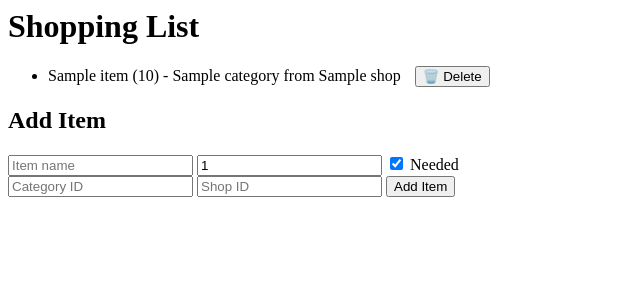
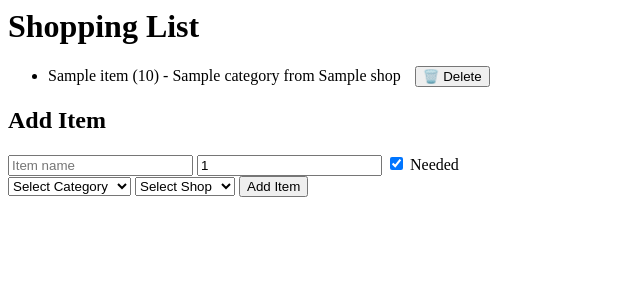
Before and after one commit to hugcamrom/WSAA-project, a Flask app: page /items in a window 1280 px wide. Shown: the top 300 px of the page, without its empty margins (0-640 px from the left). Run offline with Flask 3, Linux system fonts and the light colour scheme; tables that the repository leaves empty hold one stand-in row (values such as "Sample post").

Commit message:
items reloaded

```diff
--- a/shopping-tracker/templates/items.html
+++ b/shopping-tracker/templates/items.html
@@ -8,8 +8,17 @@
         <input type="text" id="name" placeholder="Item name" required>
         <input type="number" id="quantity" placeholder="Quantity" value="1">
         <input type="checkbox" id="needed" checked> Needed<br>
-        <input type="number" id="category_id" placeholder="Category ID">
-        <input type="number" id="shop_id" placeholder="Shop ID">
+
+        <!-- Category dropdown -->
+        <select id="category_id" required>
+            <option value="">Select Category</option>
+        </select>
+
+        <!-- Shop dropdown -->
+        <select id="shop_id" required>
+            <option value="">Select Shop</option>
+        </select>
+
         <button type="submit">Add Item</button>
     </form>
 
@@ -37,7 +46,33 @@
             });
         }
 
+        async function loadCategories() {
+            const res = await fetch('/api/categories');
+            const categories = await res.json();
+            const select = document.getElementById('category_id');
+            categories.forEach(cat => {
+                const option = document.createElement('option');
+                option.value = cat.id;
+                option.textContent = cat.name;
+                select.appendChild(option);
+            });
+        }
+
+        async function loadShops() {
+            const res = await fetch('/api/shops');
+            const shops = await res.json();
+            const select = document.getElementById('shop_id');
+            shops.forEach(shop => {
+                const option = document.createElement('option');
+                option.value = shop.id;
+                option.textContent = shop.name;
+                select.appendChild(option);
+            });
+        }
+
         loadItems();
+        loadCategories();
+        loadShops();
 
         document.getElementById('item-form').addEventListener('submit', async (e) => {
             e.preventDefault();
```
